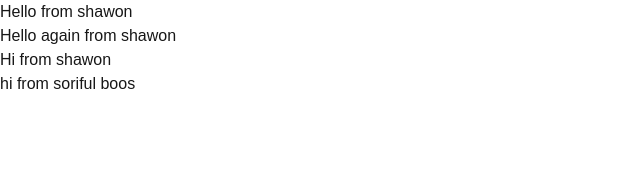
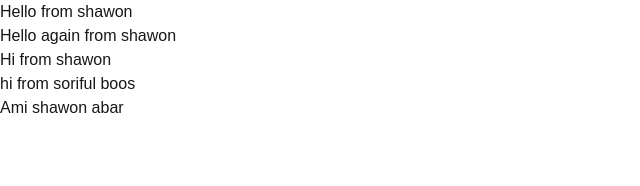
Before and after one commit to Iftekhar-007/nextjs-student-toolkit, a Next.js app: page / in a window 1280 px wide. Shown: the top 186 px of the page, without its empty margins (0-640 px from the left). Built offline with nearby package versions, Linux system fonts and the light colour scheme.

Commit message:
ok from shawon again

```diff
--- a/src/app/page.tsx
+++ b/src/app/page.tsx
@@ -8,6 +8,7 @@ export default function Home() {
 
       <h2>Hi from shawon</h2>
       <p>hi from soriful boos</p>
+      <p>Ami shawon abar</p>
     </div>
   );
 }
```
